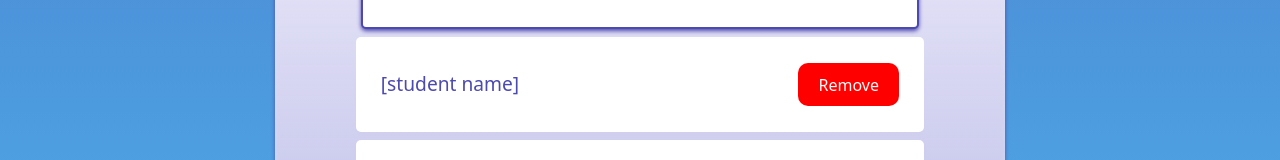
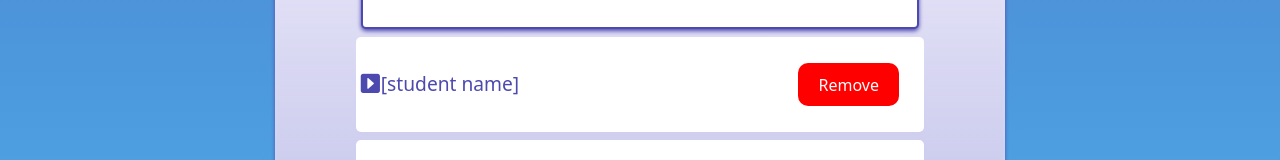
Before and after one commit to videlais/react-testing, a React (Vite) app in the folder my-react-app/: page / in a window 1280 px wide. Shown: the part 1058-1218 px from the top of the page. Built offline with nearby package versions, Linux system fonts and the light colour scheme.

Commit message:
dropdown box "h" "e" "double hockey sticks"

```diff
--- a/my-react-app/src/InstructorProfile/ClassList/StudentList/index.css
+++ b/my-react-app/src/InstructorProfile/ClassList/StudentList/index.css
@@ -12,12 +12,29 @@
     transition: background-color 0.25s, color 0.25s;
     display: inline-block;
 }
+
+.icon-class {
+  margin: 0px -20px;
+  padding: 0;
+  display: flex;
+  position: absolute;
+  transition: all 0.25s;
+}
+.icon-class:hover{
+    transform: scale(1.2);
+}
+.icon-class:active{
+    transform: rotate(90deg);
+    transform: scale(1.2);
+}
+
 a{
     cursor: pointer;
 }
 .StuPara{
     display: inline-block;
     margin: 0 50% 0 0;
+    padding: 0;
     font-size: larger;
     cursor: pointer;
 }
--- a/my-react-app/src/InstructorProfile/ClassList/StudentList/index.jsx
+++ b/my-react-app/src/InstructorProfile/ClassList/StudentList/index.jsx
@@ -1,22 +1,22 @@
 import "./index.css";
-import React from 'react';
+import React, { useState } from 'react';
 import 'bootstrap-icons/font/bootstrap-icons.css';
-import { CaretDownSquareFill, CaretRightSquareFill } from "react-bootstrap-icons";
 
 
 export default function Achievement(props) {
-    function handleClick() {
-        console.log('Button clicked!');
-    }
+
     return (
         <>
             <div className="StudentLi">
                 {/*<button className='ClassSect'>Class 1</button>*/}
 
+
                     <div className='Student'>
-                        <p className="StuPara" onClick={handleClick}>
+                        <p className="StuPara">
 
-
+        <div className="icon-class">
+                        <i className="bi bi-caret-right-square-fill"></i>
+        </div>
 
                         [student name]</p>
                         <button className="Remove">Remove</button>
@@ -38,4 +38,5 @@ export default function Achievement(props) {
         </>
 
     );
+
 }
--- a/my-react-app/src/InstructorProfile/ClassList/index.jsx
+++ b/my-react-app/src/InstructorProfile/ClassList/index.jsx
@@ -2,7 +2,7 @@ import "./index.css";
 import React from 'react';
 import StudentList from './StudentList';
 
-export default function Achievement(props) {
+export default function ClassList(props) {
 
 
     return (
```
